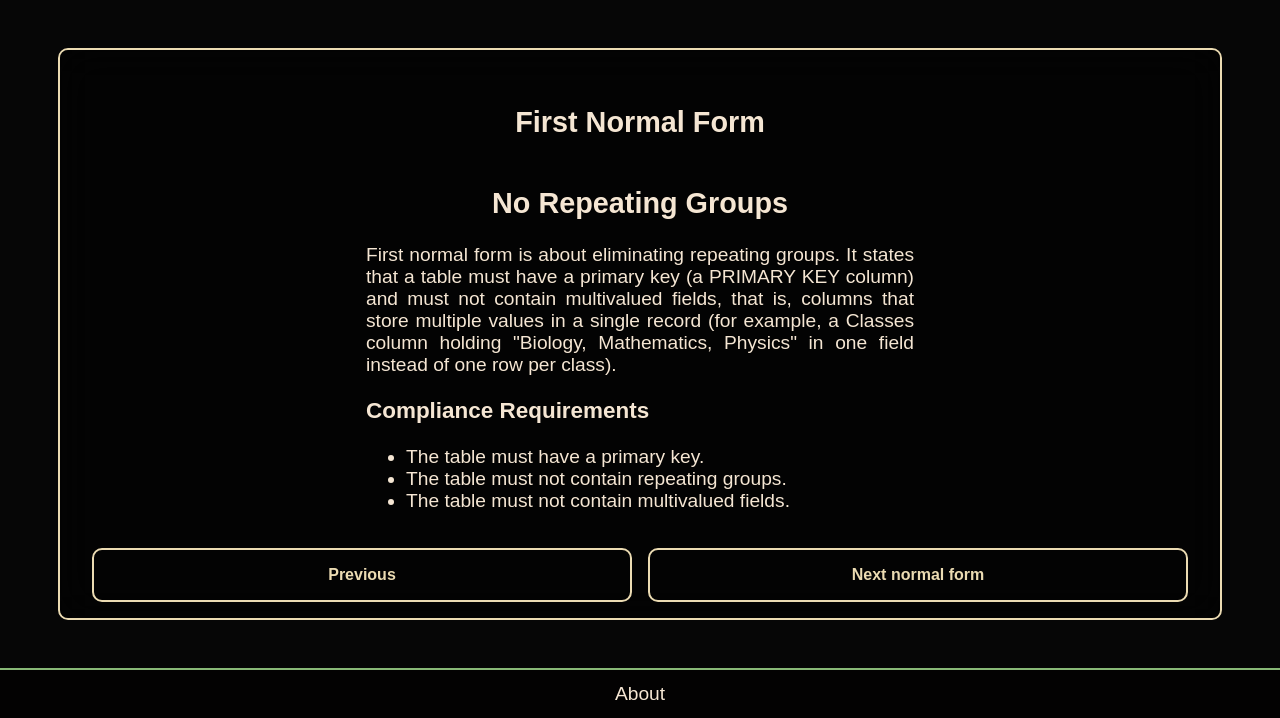
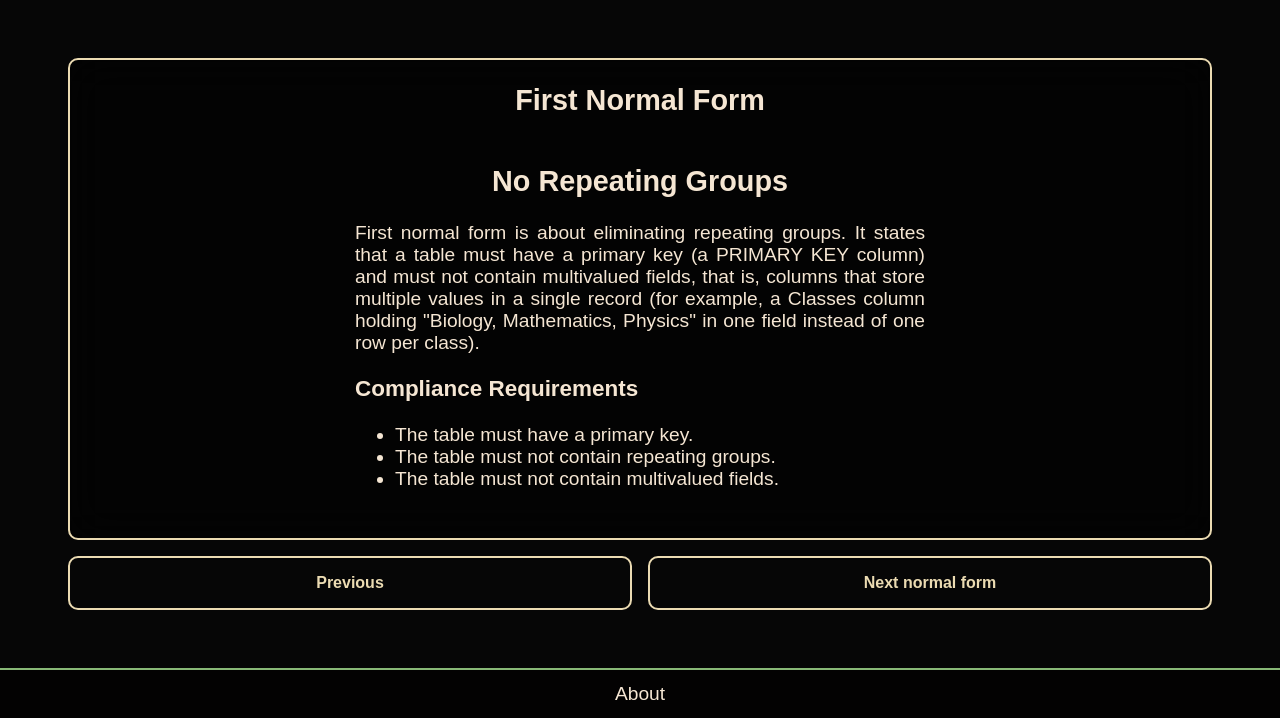
Before and after one commit to Qwerty3341/SchemaMan, a Flask app: page /nf/nf1 in a window 1280 px wide. Shown: the part 82-800 px from the top of the page. Run offline with Flask 3, Linux system fonts and the light colour scheme; parts of the project's set-up code (start-up, migrations or seed data) failed here and were passed over; some web fonts are replaced.

Commit message:
Front end terminado

```diff
--- a/schema_man/static/css/nf.css
+++ b/schema_man/static/css/nf.css
@@ -6,16 +6,22 @@
 .nf-container {
 	display: flex;
 	flex-direction: column;
+	padding: 2rem;
+	margin: 10px;
+}
+
+#info-section {
+	display: flex;
+	flex-direction: column;
 	align-items: center;
+	height: 100%;
 	border: 2px var(--selector-fg) solid;
 	border-radius: 10px;
-	padding: 2rem;
-	margin: 2rem;
 	text-align: justify;
 	font-size: var(--font-size);
+	background-color: var(--back-color);
 	overflow-y: auto;
 	overflow-x: hidden;
-	background-color: var(--back-color);
 	backdrop-filter: blur(20px);
 	-webkit-backdrop-filter: blur(20px);
 }
@@ -45,7 +51,7 @@
 	width: 100%;
 }
 
-.next-nf-btn {
+.nf-btn {
 	border: 2px var(--selector-fg) solid;
 	background-color: transparent;
 	color: var(--selector-fg);
@@ -56,6 +62,14 @@
 	font-size: 1rem;
 	width: 100%;
 	cursor: pointer;
+	text-align: center;
+	text-decoration: none;
+	transition: all 0.4s ease-out;
+}
+
+.nf-btn:hover {
+	background-color: var(--selector-fg);
+	color: var(--selector-bg);
 }
 
 /* ================
@@ -63,6 +77,7 @@
  * ================ */
 
 @media (max-width: 900px) {
+
 	#nf-description,
 	#compliance-requirements,
 	#nf-subcontainer {
--- a/schema_man/static/js/codeEditor.js
+++ b/schema_man/static/js/codeEditor.js
@@ -1,7 +1,7 @@
 import {basicSetup} from "codemirror";
 import {EditorView} from "@codemirror/view";
 import {sql} from "@codemirror/lang-sql";
-import { gruvboxDark } from '@uiw/codemirror-themes-all';
+import {gruvboxDark} from '@uiw/codemirror-themes-all';
 
 const STORAGE_KEY = "schema.sql";
 const container = document.querySelector("#sql-editor");
--- a/schema_man/static/js/loadReports.js
+++ b/schema_man/static/js/loadReports.js
@@ -1,3 +1,3 @@
 const divTerminal = document.getElementById("report-terminal");
 
-function addAlerts(){}
+function addAlerts() {}
--- /dev/null
+++ b/schema_man/static/js/nfBtn.js
@@ -0,0 +1,26 @@
+const previousBtn = document.getElementById("previous-btn");
+const nextBtn = document.getElementById("next-btn");
+
+const flow = ["/nf/nf1", "/nf/nf2", "/nf/nf3", "/nf/bcnf", "/nf/nf4", "/nf/nf5"];
+
+function setLink(btn, href) {
+	if (href) {
+		btn.href = href;
+		btn.classList.remove("disabled");
+	} else {
+		btn.removeAttribute("href");
+		btn.classList.add("disabled");
+	}
+}
+
+function changeHref() {
+	const pathname = window.location.pathname.replace(/\/$/, "");
+	const index = flow.indexOf(pathname);
+
+	// Not a normal forms (nf) page
+	if (index === -1) return;
+	setLink(previousBtn, flow[index - 1]);
+	setLink(nextBtn, flow[index + 1]);
+}
+
+changeHref();
--- a/schema_man/templates/nf/nf_base.html
+++ b/schema_man/templates/nf/nf_base.html
@@ -5,7 +5,8 @@
 {% endblock %}
 
 {% block content %}
-<section class="nf-container">
+<div class="nf-container">
+	<section id="info-section">
 		<h1 class="nf-h1">{% block nf_title %}{% endblock %}</h1>
 		<h2 class="nf-subtitle">{% block nf_subtitle %}{% endblock %}</h2>
 
@@ -19,17 +20,21 @@
 		</div>
 
 		<div class="nf-subcontainer nf-example" id="nf-example">
-		<!-- <h4>example</h4> -->
+			<!--<h4>example</h4>-->
 			{% block nf_example %}{% endblock %}
 		</div>
+	</section>
 
+	<section id="btn-section">
 		<div class="nf-subcontainer" id="buttons-container">
-		<button class="next-nf-btn">
+			<a class="nf-btn" id="previous-btn">
 				Previous
-		</button>
-		<button class="next-nf-btn">
+			</a>
+			<a class="nf-btn" id="next-btn">
 				Next normal form
-		</button>
+			</a>
 		</div>
 	</section>
-{% endblock %}
+</div>
+<script src="{{ url_for('static', filename='js/nfBtn.js') }}"></script>
+{% endblock %}}
```
Also changed, not shown: schema_man/static/img/MrDB.svg, schema_man/static/js/loadFile.js (indentation only), schema_man/static/js/run.js (indentation only). Lines whose indentation alone changed are shown as unchanged.
